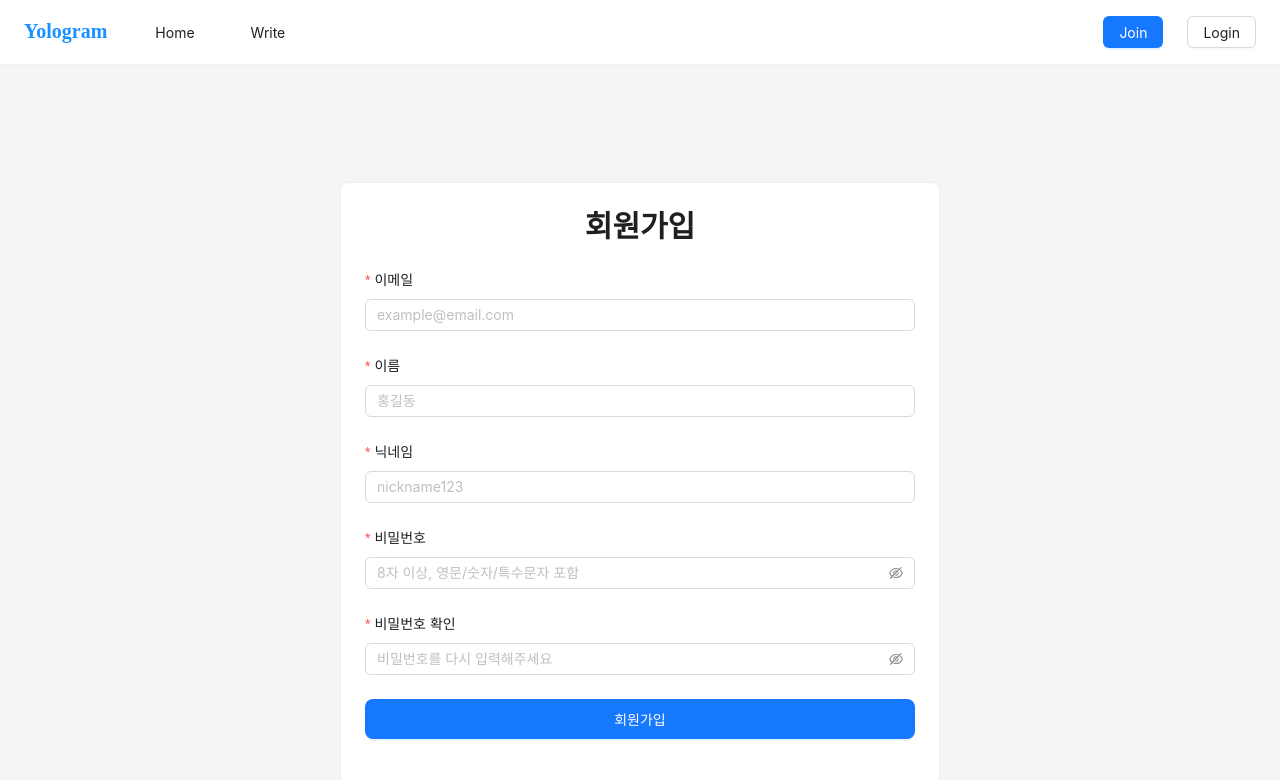
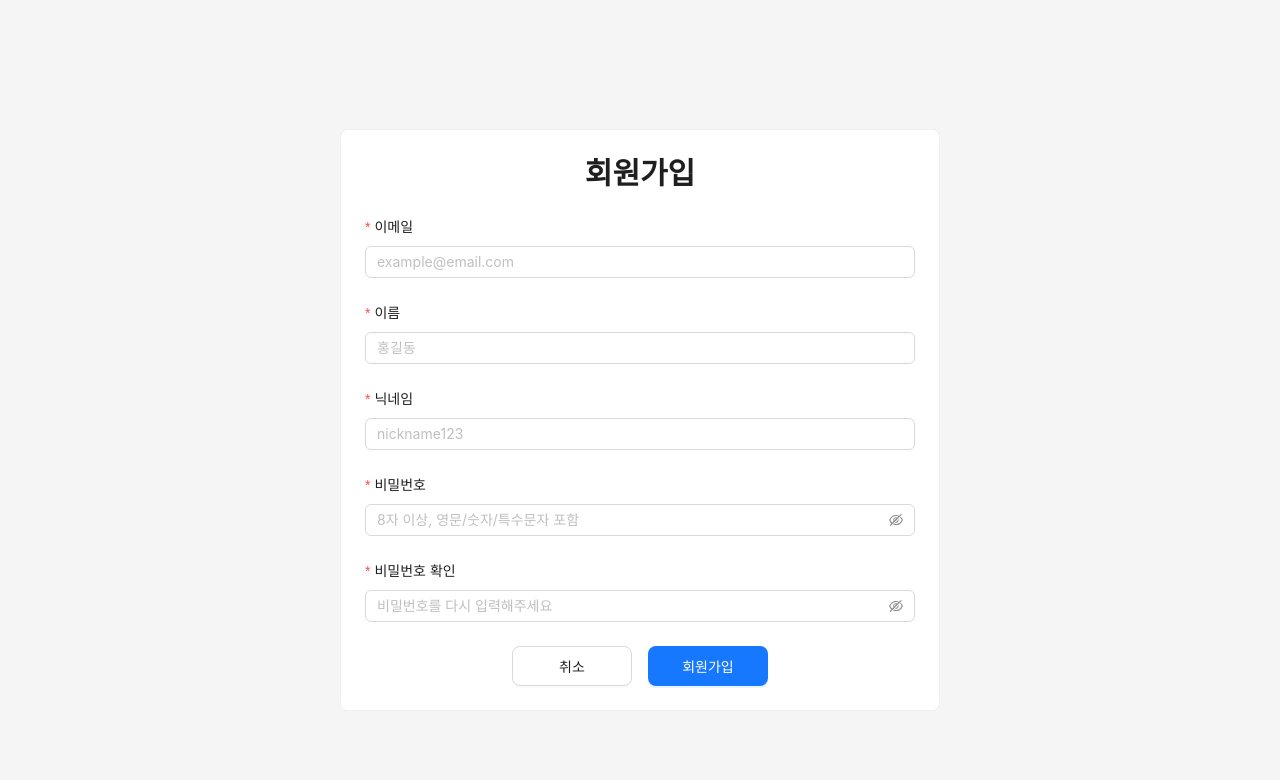
Before and after one commit to yologger/yologram-web-v2, a React (Vite) app: page /join in a window 1280 px wide. Shown: the top 780 px of the page. Built offline with nearby package versions, Linux system fonts and the light colour scheme.

Commit message:
chore: UI 정리

```diff
--- a/src/Router.tsx
+++ b/src/Router.tsx
@@ -5,6 +5,7 @@ import HomePage from './pages/HomePage';
 import JoinPage from './pages/JoinPage';
 import LoginPage from './pages/LoginPage';
 import NotFoundPage from './pages/NotFoundPage';
+import SettingsPage from './pages/Settings';
 import TestPage from './pages/TestPage';
 
 export default function Router() {
@@ -16,6 +17,7 @@ export default function Router() {
       <Route path="/board/new" element={<BoardNewPage />} />
       <Route path="/test" element={<TestPage />} />
       <Route path="/antd" element={<AntdPage />} />
+      <Route path="/settings" element={<SettingsPage />} />
       <Route path="*" element={<NotFoundPage />} />
     </Routes>
   );
--- a/src/components/organisms/JoinForm.tsx
+++ b/src/components/organisms/JoinForm.tsx
@@ -13,13 +13,19 @@ interface JoinFormValues {
 
 interface JoinFormProps {
   onSubmit: (values: JoinFormValues) => void;
+  onCancel: () => void;
 }
 
-export default function JoinForm({ onSubmit }: JoinFormProps) {
+export default function JoinForm({ onSubmit, onCancel }: JoinFormProps) {
   const [form] = Form.useForm<JoinFormValues>();
 
   const handleSubmit = (values: JoinFormValues) => {
     onSubmit(values);
+  };
+
+  const handleCancel = () => {
+    form.resetFields();
+    onCancel();
   };
 
   return (
@@ -95,10 +101,20 @@ export default function JoinForm({ onSubmit }: JoinFormProps) {
             <Input.Password placeholder="비밀번호를 다시 입력해주세요" />
           </Form.Item>
 
-          <Form.Item>
-            <Button type="primary" htmlType="submit" block size="large">
-              회원가입
-            </Button>
+          <Form.Item style={{ marginBottom: 0, textAlign: 'center' }}>
+            <ButtonGroup>
+              <Button
+                type="default"
+                size="large"
+                onClick={handleCancel}
+                style={{ minWidth: '120px' }}
+              >
+                취소
+              </Button>
+              <Button type="primary" htmlType="submit" size="large" style={{ minWidth: '120px' }}>
+                회원가입
+              </Button>
+            </ButtonGroup>
           </Form.Item>
         </Form>
       </StyledSpace>
@@ -118,3 +134,9 @@ const StyledTitle = styled(Title)`
   text-align: center;
   margin: 0 !important;
 `;
+
+const ButtonGroup = styled.div`
+  display: flex;
+  gap: 16px;
+  justify-content: center;
+`;
--- a/src/components/templates/Header.tsx
+++ b/src/components/templates/Header.tsx
@@ -1,9 +1,29 @@
+import { SettingOutlined } from '@ant-design/icons';
 import styled from '@emotion/styled';
-import { Button } from 'antd';
+import { Button, Modal } from 'antd';
+import { useState } from 'react';
 import { Link } from 'react-router-dom';
 
 export default function Header() {
+  const isLoggedIn = true;
+  const [isLogoutModalOpen, setIsLogoutModalOpen] = useState(false);
+
+  const handleLogout = () => {
+    setIsLogoutModalOpen(true);
+  };
+
+  const handleLogoutConfirm = () => {
+    // TODO: Implement actual logout logic
+    console.log('User logged out');
+    setIsLogoutModalOpen(false);
+  };
+
+  const handleLogoutCancel = () => {
+    setIsLogoutModalOpen(false);
+  };
+
   return (
+    <>
       <Container>
         <Section>
           <LogoLink to="/">Yologram</LogoLink>
@@ -19,15 +39,41 @@ export default function Header() {
 
         <Section>
           <Links>
+            {isLoggedIn ? (
+              <>
+                <Button type="default" onClick={handleLogout}>
+                  Logout
+                </Button>
+                <Link to="/settings">
+                  <Button type="primary" icon={<SettingOutlined />} />
+                </Link>
+              </>
+            ) : (
+              <>
                 <Link to="/join">
                   <Button type="primary">Join</Button>
                 </Link>
                 <Link to="/login">
                   <Button type="default">Login</Button>
                 </Link>
+              </>
+            )}
           </Links>
         </Section>
       </Container>
+
+      <Modal
+        title="로그아웃"
+        open={isLogoutModalOpen}
+        onOk={handleLogoutConfirm}
+        onCancel={handleLogoutCancel}
+        okText="로그아웃"
+        cancelText="취소"
+        centered
+      >
+        <p>정말 로그아웃하시겠습니까?</p>
+      </Modal>
+    </>
   );
 }
 
--- a/src/components/templates/Layout.tsx
+++ b/src/components/templates/Layout.tsx
@@ -1,3 +1,4 @@
+import { useLocation } from 'react-router-dom';
 import Header from './Header';
 
 interface LayoutProps {
@@ -5,9 +6,15 @@ interface LayoutProps {
 }
 
 const Layout = ({ children }: LayoutProps) => {
+  const location = useLocation();
+
+  // Header를 숨길 페이지들의 경로
+  const hideHeaderPaths = ['/join', '/login', '/board/new'];
+  const shouldHideHeader = hideHeaderPaths.includes(location.pathname);
+
   return (
     <>
-      <Header />
+      {!shouldHideHeader && <Header />}
       <div>{children}</div>
     </>
   );
--- a/src/pages/JoinPage.tsx
+++ b/src/pages/JoinPage.tsx
@@ -1,4 +1,5 @@
 import styled from '@emotion/styled';
+import { useNavigate } from 'react-router-dom';
 import JoinForm from '../components/organisms/JoinForm';
 
 interface JoinFormValues {
@@ -10,14 +11,20 @@ interface JoinFormValues {
 }
 
 const JoinPage = () => {
+  const navigate = useNavigate();
+
   const handleSubmit = (values: JoinFormValues) => {
     console.log('Join form values:', values);
     // 여기에 회원가입 로직 추가
   };
 
+  const handleCancel = () => {
+    navigate('/');
+  };
+
   return (
     <Container>
-      <JoinForm onSubmit={handleSubmit} />
+      <JoinForm onSubmit={handleSubmit} onCancel={handleCancel} />
     </Container>
   );
 };
--- /dev/null
+++ b/src/pages/Settings.tsx
@@ -0,0 +1,5 @@
+const SettingsPage = () => {
+  return <h1>SettingsPage</h1>;
+};
+
+export default SettingsPage;
```
Lines whose indentation alone changed are shown as unchanged.
